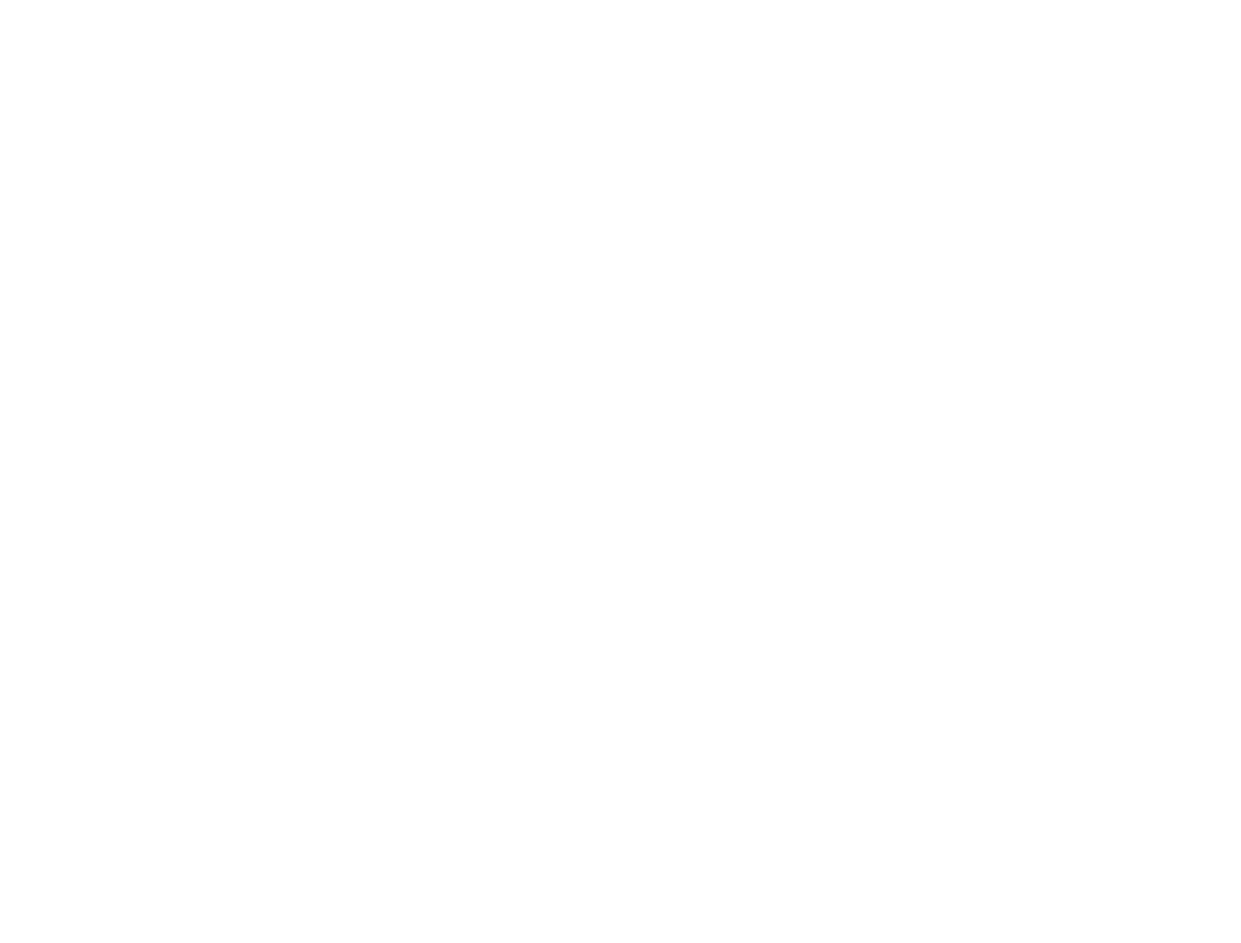
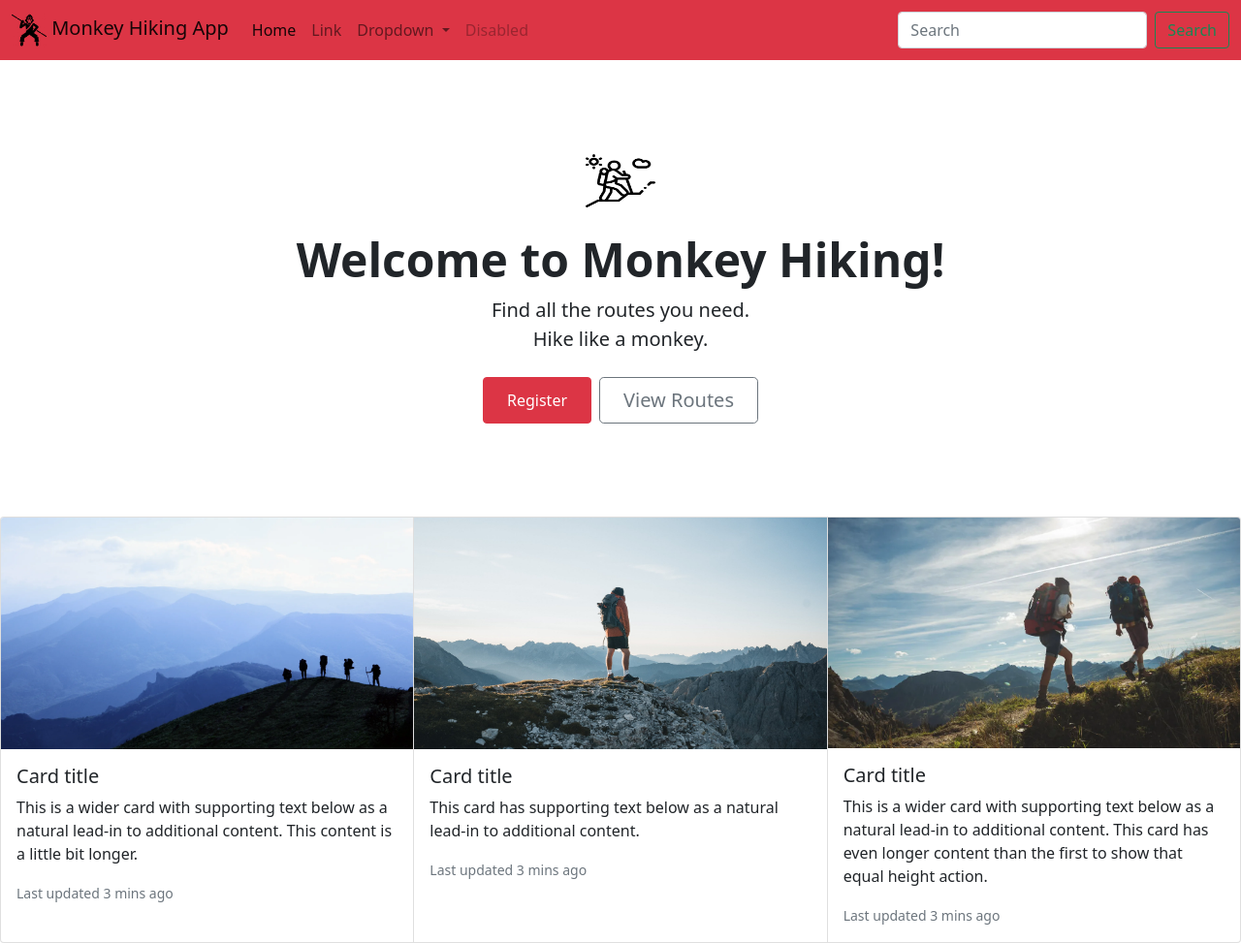
Before and after one commit to amritjhatu/demo05_jhatu_amrit, a plain HTML site: page index.html in a window 1280 px wide. Shown: the whole page at 97% size. Before the commit the page ends 800 px from the top, so only its background shows below. Drawn offline with nearby package versions, Linux system fonts and the light colour scheme.

Commit message:
added images

```diff
--- a/index.html
+++ b/index.html
@@ -10,8 +10,9 @@
     <meta name="viewport" content="width=device-width, initial-scale=1">
 
     <!-- Bootstrap Library CSS CDN go here -->
+    <link href="https://cdn.jsdelivr.net/npm/bootstrap@5.1.3/dist/css/bootstrap.min.css" rel="stylesheet" integrity="sha384-1BmE4kWBq78iYhFldvKuhfTAU6auU8tT94WrHftjDbrCEXSU1oBoqyl2QvZ6jIW3" crossorigin="anonymous">
     <!-- Boostrap Library JS CDN  go here -->
-
+    <script src="https://cdn.jsdelivr.net/npm/bootstrap@5.1.3/dist/js/bootstrap.bundle.min.js" integrity="sha384-ka7Sk0Gln4gmtz2MlQnikT1wXgYsOg+OMhuP+IlRH9sENBO0LRn5q+8nbTov4+1p" crossorigin="anonymous"></script>
     <!-- Other libraries go here -->
 
     <!-- Link to styles of your own -->
@@ -24,7 +25,82 @@
     <!------------------------------>
     <!-- Your HTML Layout go here -->
     <!------------------------------>
+    <nav class="navbar navbar-expand-lg navbar-light bg-danger">
+        <div class="container-fluid">
+          <a class="navbar-brand" href="#"> <img src="./images/monkey.png" height="36"> Monkey Hiking App</a>
+          <button class="navbar-toggler" type="button" data-bs-toggle="collapse" data-bs-target="#navbarSupportedContent" aria-controls="navbarSupportedContent" aria-expanded="false" aria-label="Toggle navigation">
+            <span class="navbar-toggler-icon"></span>
+          </button>
+          <div class="collapse navbar-collapse" id="navbarSupportedContent">
+            <ul class="navbar-nav me-auto mb-2 mb-lg-0">
+              <li class="nav-item">
+                <a class="nav-link active" aria-current="page" href="#">Home</a>
+              </li>
+              <li class="nav-item">
+                <a class="nav-link" href="#">Link</a>
+              </li>
+              <li class="nav-item dropdown">
+                <a class="nav-link dropdown-toggle" href="#" id="navbarDropdown" role="button" data-bs-toggle="dropdown" aria-expanded="false">
+                  Dropdown
+                </a>
+                <ul class="dropdown-menu" aria-labelledby="navbarDropdown">
+                  <li><a class="dropdown-item" href="#">Action</a></li>
+                  <li><a class="dropdown-item" href="#">Another action</a></li>
+                  <li><hr class="dropdown-divider"></li>
+                  <li><a class="dropdown-item" href="#">Something else here</a></li>
+                </ul>
+              </li>
+              <li class="nav-item">
+                <a class="nav-link disabled">Disabled</a>
+              </li>
+            </ul>
+            <form class="d-flex">
+              <input class="form-control me-2" type="search" placeholder="Search" aria-label="Search">
+              <button class="btn btn-outline-success" type="submit">Search</button>
+            </form>
+          </div>
+        </div>
+      </nav>
 
+      <div class="px-4 py-5 my-5 text-center">
+        <img class="d-block mx-auto mb-4" src="./images/icon.png" alt="" width="72" height="57">
+        <h1 class="display-5 fw-bold">Welcome to Monkey Hiking!</h1>
+        <div class="col-lg-6 mx-auto">
+          <p class="lead mb-4">Find all the routes you need.
+            <br>Hike like a monkey.</p>
+          <div class="d-grid gap-2 d-sm-flex justify-content-sm-center">
+            <button type="button" class="btn btn-primary btn-danger px-4 gap-3">Register</button>
+            <button type="button" class="btn btn-outline-secondary btn-lg px-4">View Routes</button>
+          </div>
+        </div>
+      </div>
+
+      <div class="card-group">
+        <div class="card">
+          <img src="./images/view.webp" class="card-img-top" alt="...">
+          <div class="card-body">
+            <h5 class="card-title">Card title</h5>
+            <p class="card-text">This is a wider card with supporting text below as a natural lead-in to additional content. This content is a little bit longer.</p>
+            <p class="card-text"><small class="text-muted">Last updated 3 mins ago</small></p>
+          </div>
+        </div>
+        <div class="card">
+          <img src="./images/hiking.jpeg" class="card-img-top" alt="...">
+          <div class="card-body">
+            <h5 class="card-title">Card title</h5>
+            <p class="card-text">This card has supporting text below as a natural lead-in to additional content.</p>
+            <p class="card-text"><small class="text-muted">Last updated 3 mins ago</small></p>
+          </div>
+        </div>
+        <div class="card">
+          <img src="./images/monke.webp" class="card-img-top" alt="...">
+          <div class="card-body">
+            <h5 class="card-title">Card title</h5>
+            <p class="card-text">This is a wider card with supporting text below as a natural lead-in to additional content. This card has even longer content than the first to show that equal height action.</p>
+            <p class="card-text"><small class="text-muted">Last updated 3 mins ago</small></p>
+          </div>
+        </div>
+      </div>
     <!---------------------------------------------->
     <!-- Your own JavaScript functions go here    -->
     <!---------------------------------------------->
```
Also changed, not shown: images/hiking.jpeg (added), images/icon.png (added), images/monke.webp (added), images/monkey.png (added), images/view.webp (added).
